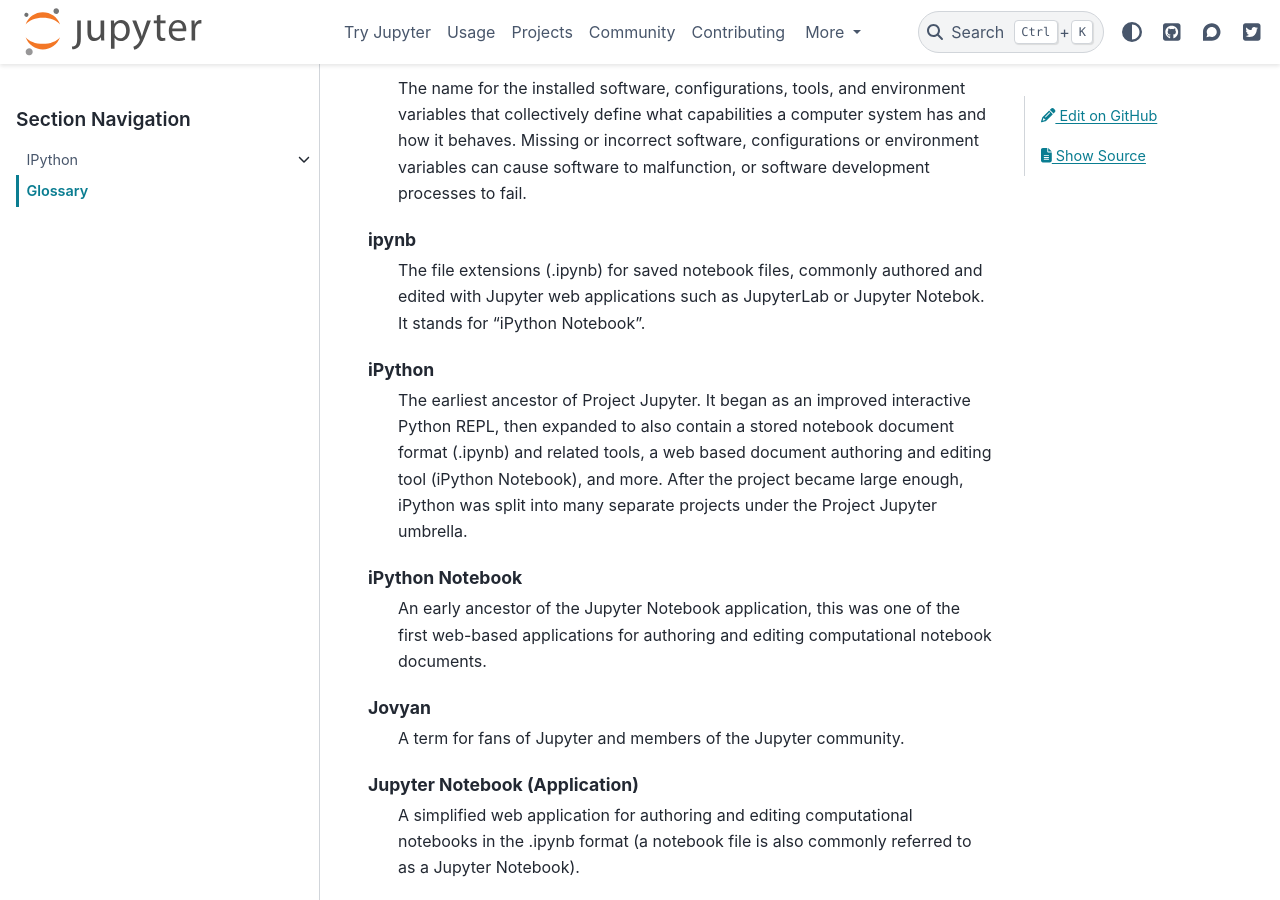
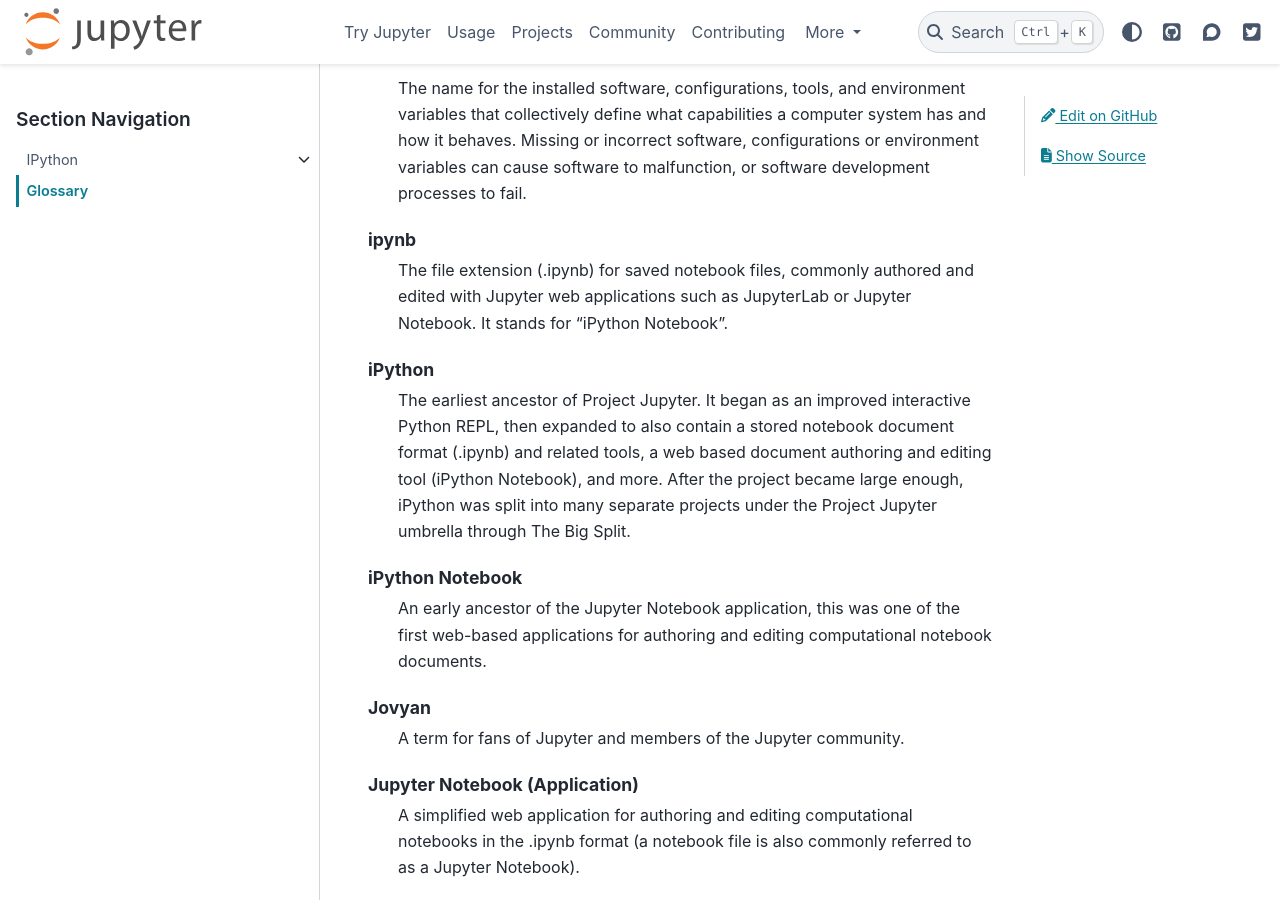
Before and after one commit to jupyter/jupyter, a Sphinx documentation site: the page built from docs/source/glossary.rst, in a window 1280 px wide and 900 px high, scrolled down 762 px. Built offline with Sphinx 7.4.7 and the PyData theme 0.15.4, drawn with Linux system fonts in a browser that asks for light colours; pages that are not in the unit, such as notebooks, are missing from menus.

Commit message:
Small revisions and formatting.

```diff
--- a/docs/source/glossary.rst
+++ b/docs/source/glossary.rst
@@ -37,9 +37,9 @@
        to malfunction, or software development processes to fail.
 
    ipynb
-       The file extensions (.ipynb) for saved notebook files, commonly
+       The file extension (.ipynb) for saved notebook files, commonly
        authored and edited with Jupyter web applications such as
-       JupyterLab or Jupyter Notebok. It stands for "iPython Notebook".
+       JupyterLab or Jupyter Notebook. It stands for "iPython Notebook".
 
    iPython
        The earliest ancestor of Project Jupyter. It began as an improved
@@ -47,7 +47,8 @@
        notebook document format (.ipynb) and related tools, a web based
        document authoring and editing tool (iPython Notebook), and more.
        After the project became large enough, iPython was split into many
-       separate projects under the Project Jupyter umbrella.
+       separate projects under the Project Jupyter umbrella through
+       The Big Split.
 
    iPython Notebook
        An early ancestor of the Jupyter Notebook application, this was one of
```
Also changed, not shown: other parts of docs/source/glossary.rst (+1 -0 lines).
